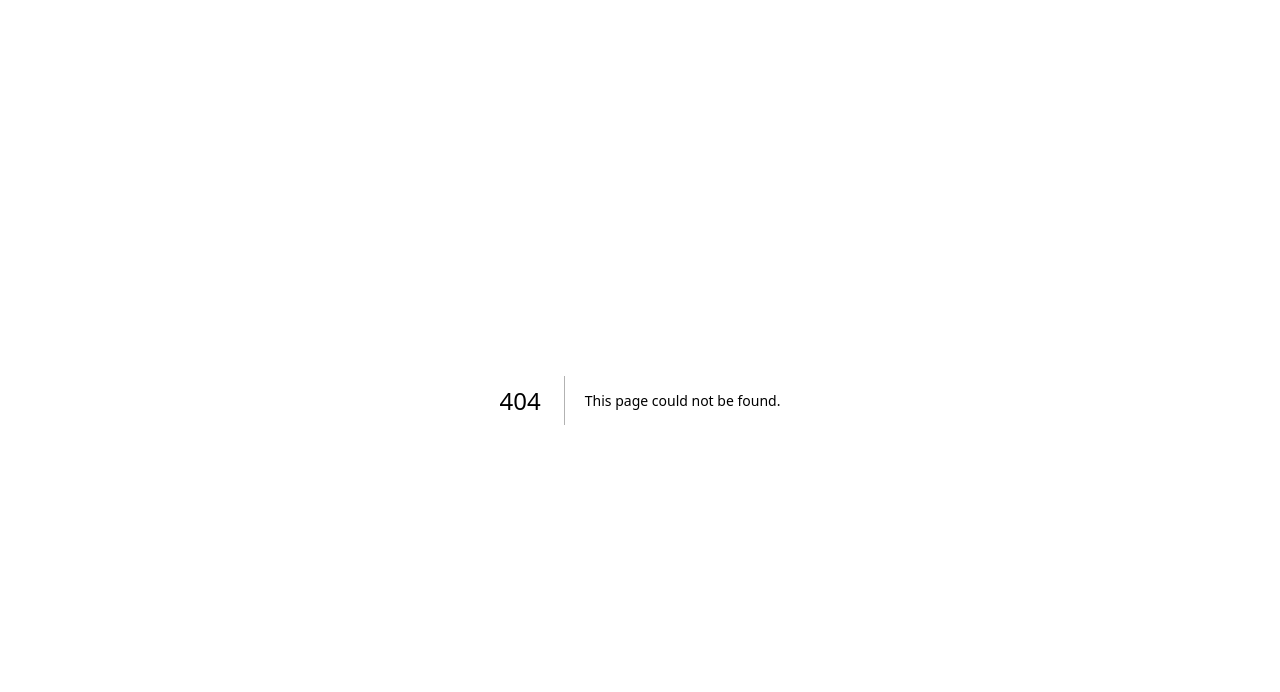
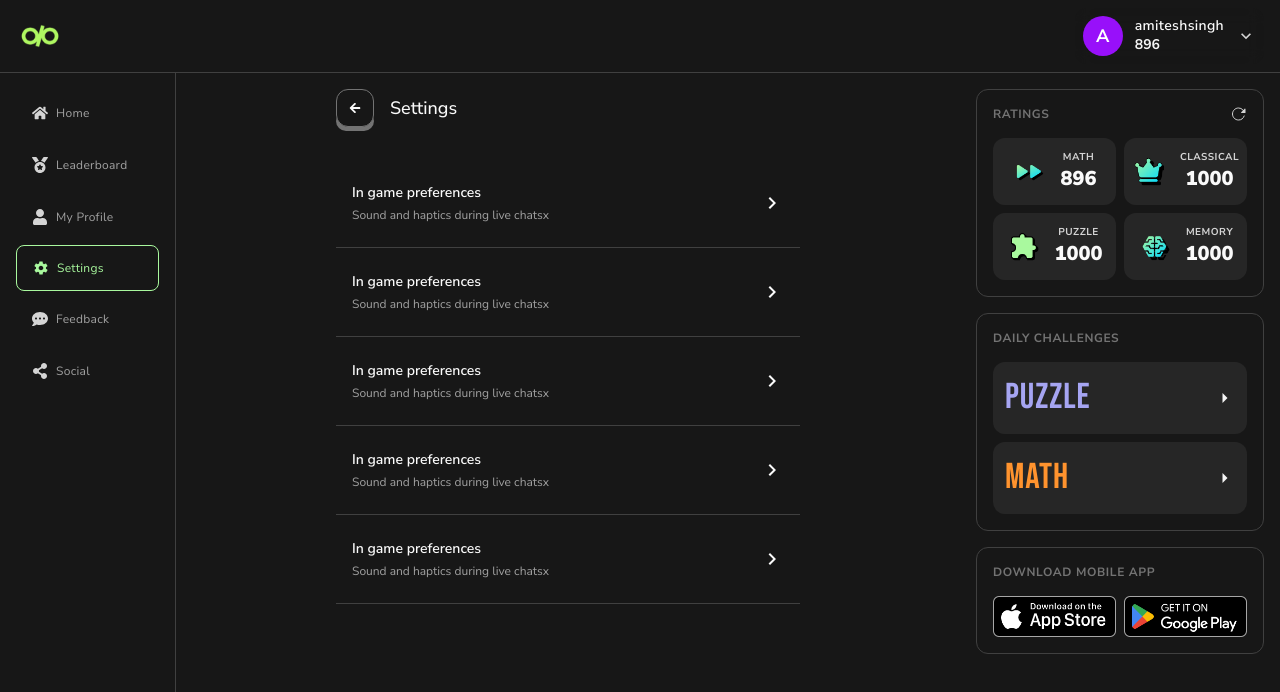
Before and after one commit to DevDesignAmitesh/matiks, a Next.js app in the folder apps/client/: page /settings in a window 1280 px wide. Before the commit this address had no page. Shown: the top 692 px of the page. Built offline with nearby package versions, Linux system fonts and the light colour scheme.

Commit message:
fixed pages strcuture and added settings page

```diff
--- /dev/null
+++ b/apps/client/src/app/(main)/layout.tsx
@@ -0,0 +1,25 @@
+import { HomeHeader } from "@/components/homeheader";
+import { LeftSideBar } from "@/components/leftsidebar";
+import { RightSideBar } from "@/components/rightsidebar";
+
+export default function mainLayout({
+  children,
+}: {
+  children: React.ReactNode;
+}) {
+  return (
+    <div className="w-full bg-neutral-900">
+      <div className="w-full max-w-375 mx-auto h-screen flex flex-col">
+        <HomeHeader />
+        <div className="flex flex-1 overflow-hidden">
+          <LeftSideBar />
+          <main className="flex-1 overflow-auto">
+            {/* Your main content goes here */}
+            {children}
+          </main>
+          <RightSideBar />
+        </div>
+      </div>
+    </div>
+  );
+}
--- /dev/null
+++ b/apps/client/src/app/(main)/settings/page.tsx
@@ -0,0 +1,5 @@
+import { SettingsPage } from "@/pages/settingspages";
+
+export default function settings() {
+  return <SettingsPage />
+}
--- a/apps/client/src/components/buttons.tsx
+++ b/apps/client/src/components/buttons.tsx
@@ -2,7 +2,7 @@ import { ReactElement } from "react";
 import { FaArrowRight } from "react-icons/fa";
 
 interface ButtonProps {
-  label: string;
+  label?: string;
   onClick: () => void;
 }
 
--- a/apps/client/src/components/centercontent.tsx
+++ /dev/null
@@ -1,11 +0,0 @@
-import { Games } from "./games";
-import { LivePlayers } from "./liveplayers";
-
-export const CenterContent = () => {
-  return (
-    <div className="px-8 py-4 h-full">
-      <LivePlayers />
-      <Games />
-    </div>
-  );
-};
--- a/apps/client/src/components/leftsidebar.tsx
+++ b/apps/client/src/components/leftsidebar.tsx
@@ -1,6 +1,7 @@
 "use client";
 
 import { sidebarData } from "@/lib/data";
+import Link from "next/link";
 import { usePathname } from "next/navigation";
 
 export const LeftSideBar = () => {
@@ -12,7 +13,8 @@ export const LeftSideBar = () => {
         const IconComponent = item.icon;
 
         return (
-          <div
+          <Link
+            href={item.href}
             key={item.href}
             className={`w-full rounded-lg flex items-center gap-2 cursor-pointer transition-colors duration-200 ${
               pathName === item.href
@@ -28,7 +30,7 @@ export const LeftSideBar = () => {
             >
               {item.label}
             </p>
-          </div>
+          </Link>
         );
       })}
     </div>
--- a/apps/client/src/pages/homepage.tsx
+++ b/apps/client/src/pages/homepage.tsx
@@ -1,22 +1,11 @@
-import { CenterContent } from "@/components/centercontent";
-import { HomeHeader } from "@/components/homeheader";
-import { LeftSideBar } from "@/components/leftsidebar";
-import { RightSideBar } from "@/components/rightsidebar";
+import { Games } from "@/components/games";
+import { LivePlayers } from "@/components/liveplayers";
 
 export const HomePage = () => {
   return (
-    <div className="w-full bg-neutral-900">
-      <div className="w-full max-w-375 mx-auto h-screen flex flex-col">
-        <HomeHeader />
-        <div className="flex flex-1 overflow-hidden">
-          <LeftSideBar />
-          <main className="flex-1 overflow-auto">
-            {/* Your main content goes here */}
-            <CenterContent />
-          </main>
-          <RightSideBar />
-        </div>
-      </div>
+    <div className="px-8 py-4 h-full">
+      <LivePlayers />
+      <Games />
     </div>
   );
 };
--- /dev/null
+++ b/apps/client/src/pages/settingspages.tsx
@@ -0,0 +1,63 @@
+"use client";
+
+import { FaArrowLeft } from "react-icons/fa";
+import { MdOutlineChevronRight } from "react-icons/md";
+
+export const SettingsPage = () => {
+  return (
+    <div className="w-full px-40">
+      <header className="w-full flex gap-4 items-center py-4">
+        {/* button */}
+        <div className="relative inline-block w-auto">
+          <button
+            onClick={() => {}}
+            className="relative z-10 w-full
+              flex items-center justify-between gap-3
+              p-3
+              rounded-xl cursor-pointer
+              bg-neutral-900 border border-neutral-500
+              text-neutral-50 font-bold font-nuni
+              text-xs
+              transition-all active:translate-y-0.5"
+          >
+            {/* Left Icon */}
+            <span className="flex items-center">
+              <FaArrowLeft />
+            </span>
+          </button>
+
+          {/* Band */}
+          <div
+            className="absolute left-0 right-0
+              -bottom-1
+              h-4 sm:h-5
+              bg-neutral-500
+              rounded-full"
+          />
+        </div>
+
+        <h3 className="text-lg font-nuni font-medium text-neutral-50">
+          Settings
+        </h3>
+      </header>
+
+      <div className="w-full grid font-nuni mt-4">
+        {Array.from({ length: 5 }).map((_, idx) => (
+          <div key={idx} className="w-full border-b border-neutral-700 py-6 cursor-pointer">
+            <div className="w-full flex justify-between items-center px-4">
+              <div className="flex flex-col gap-1">
+                <p className="text-sm text-neutral-50 font-semibold">
+                  In game preferences
+                </p>
+                <p className="text-xs text-neutral-400">
+                  Sound and haptics during live chatsx
+                </p>
+              </div>
+              <MdOutlineChevronRight className="text-neutral-50 text-2xl" />
+            </div>
+          </div>
+        ))}
+      </div>
+    </div>
+  );
+};
```
Also changed, not shown: apps/client/src/app/(main)/home/page.tsx (renamed from apps/client/src/app/home/page.tsx).
